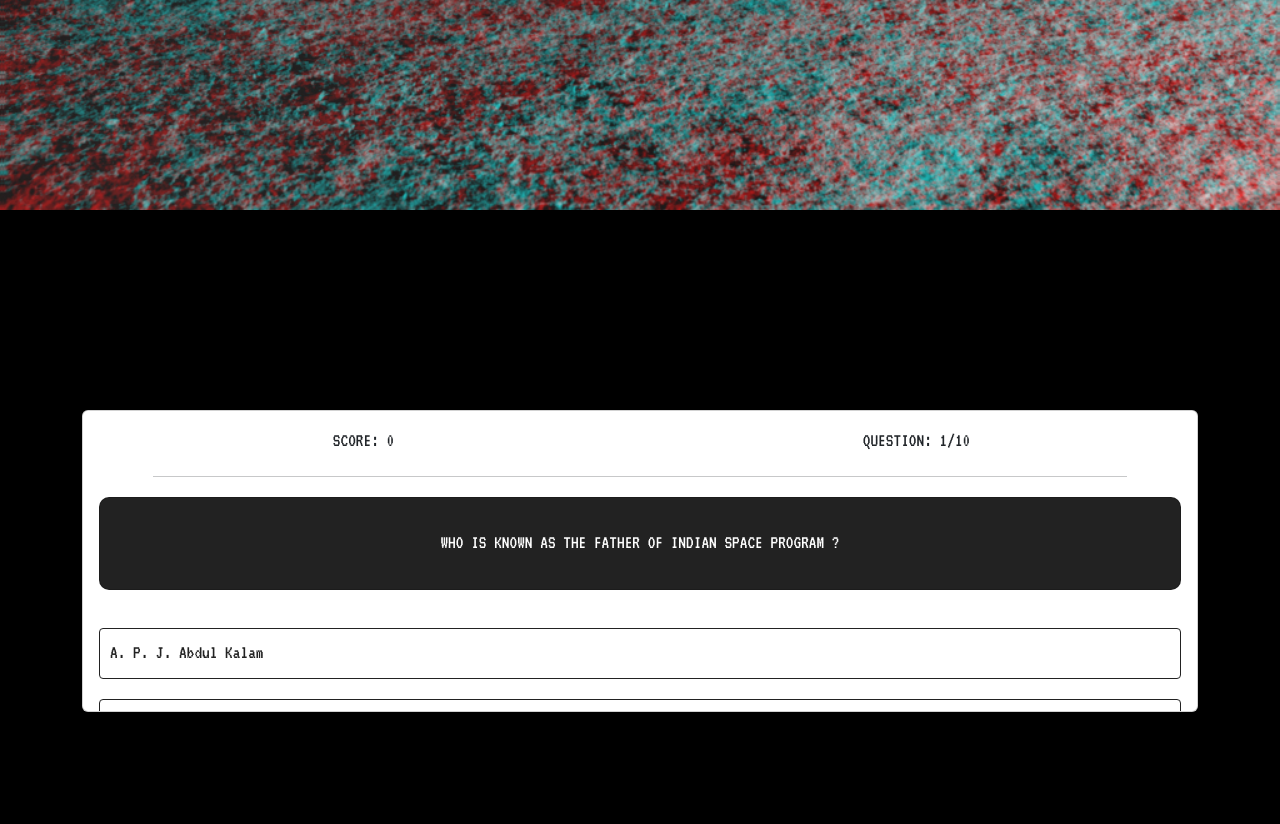
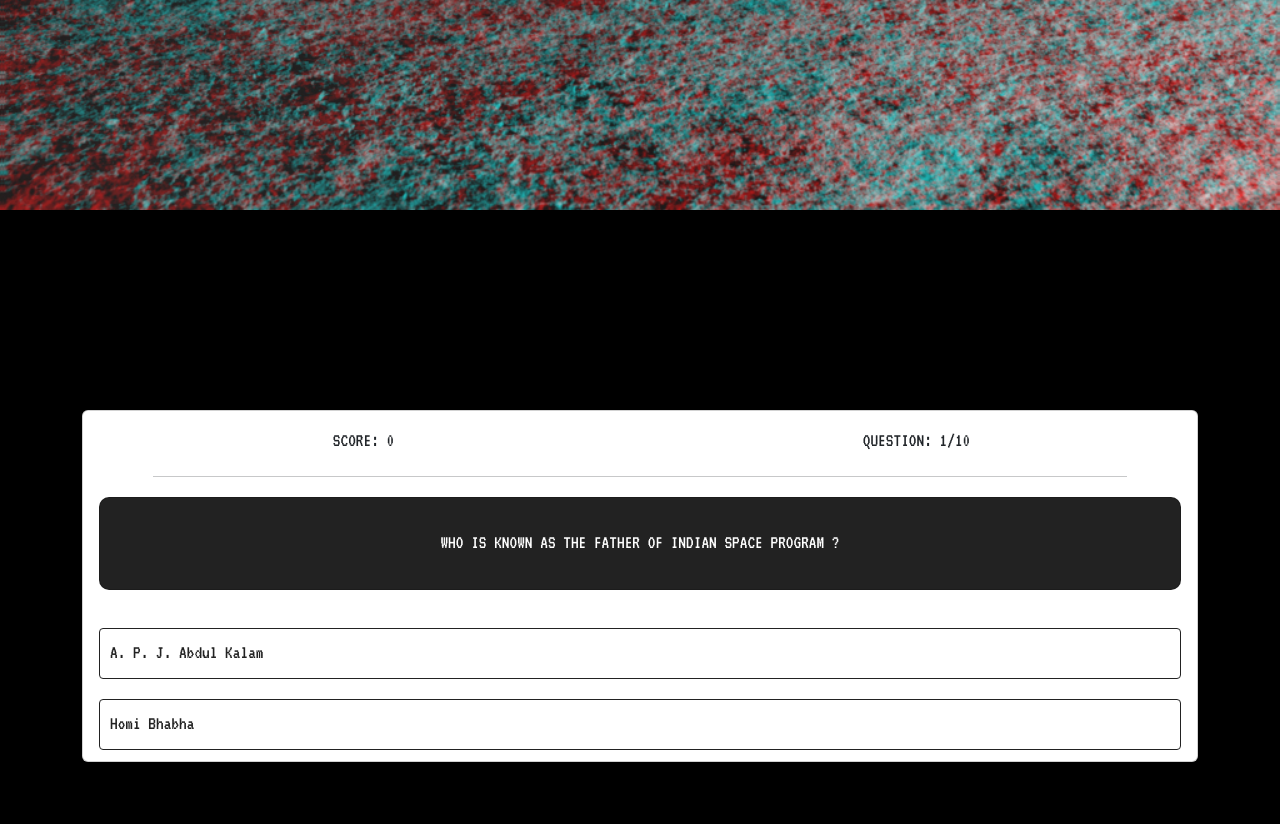
Before and after one commit to ketan270/ISRO-web, a plain HTML site: page Quiz/index.html in a window 1280 px wide. Shown: the part 590-1414 px from the top of the page. Drawn offline with nearby package versions, Linux system fonts and the light colour scheme.

Commit message:
Update style.css

```diff
--- a/Quiz/style.css
+++ b/Quiz/style.css
@@ -27,11 +27,11 @@
 }
 
  #quiz {
-    height: 60vh;
+    height: 50vh;
     padding: 20px;
   }
 
   .card-body {
-    max-height:300px;
+    max-height:350px;
      overflow-y: auto;
    }
```
